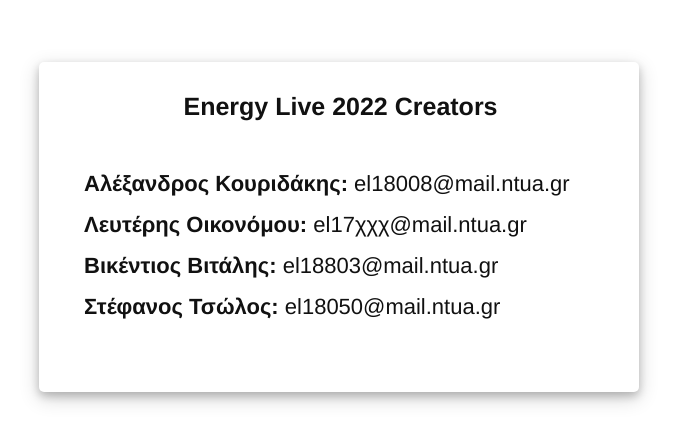
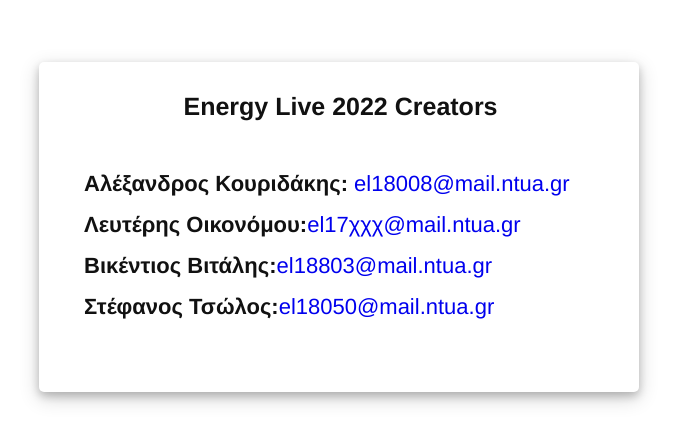
Before and after one commit to SeCre827/energy-live, a React (Create React App) app: page /about in a window 1280 px wide. Shown: the part 156-598 px from the top of the page, without its empty margins (301-978 px from the left). Built offline with nearby package versions, Linux system fonts and the light colour scheme.

Commit message:
Legal link

```diff
--- a/src/App.js
+++ b/src/App.js
@@ -5,7 +5,6 @@ import ExtendPlan from './pages/ExtendPlan';
 import About from './pages/About';
 import Plans from './pages/Plans';
 import Legal from './pages/Legal';
-
 import NotFound from './pages/NotFound';
 
 function App() {
--- a/src/pages/About.js
+++ b/src/pages/About.js
@@ -12,19 +12,19 @@ function About() {
             <h1 class="h1">Energy Live 2022 Creators</h1>
             <p>
               {" "}
-              <b>Αλέξανδρος Κουριδάκης:</b> el18008@mail.ntua.gr{" "}
+              <b>Αλέξανδρος Κουριδάκης:</b> <a target="_blank" rel='noopener noreferrer' href="https://webmail.ntua.gr">el18008@mail.ntua.gr{" "} </a>
             </p>
             <p>
               {" "}
-              <b>Λευτέρης Οικονόμου:</b> el17χχχ@mail.ntua.gr
+              <b>Λευτέρης Οικονόμου:</b><a target="_blank" rel='noopener noreferrer' href="https://webmail.ntua.gr">el17χχχ@mail.ntua.gr{" "} </a>
             </p>
             <p>
               {" "}
-              <b>Βικέντιος Βιτάλης:</b> el18803@mail.ntua.gr
+              <b>Βικέντιος Βιτάλης:</b><a target="_blank" rel='noopener noreferrer' href="https://webmail.ntua.gr">el18803@mail.ntua.gr{" "} </a>
             </p>
             <p>
               {" "}
-              <b>Στέφανος Τσώλος:</b> el18050@mail.ntua.gr
+              <b>Στέφανος Τσώλος:</b><a target="_blank" rel='noopener noreferrer' href="https://webmail.ntua.gr">el18050@mail.ntua.gr{" "} </a>
             </p>
           </div>
         </div>
--- a/src/pages/Welcome.js
+++ b/src/pages/Welcome.js
@@ -25,7 +25,8 @@ const Welcome = () => {
             <Link to='/plans'> Plans </Link>
           </li>
           <li>
-            <Link to='/legal'> Legal</Link>
+            {/* <Link to='/legal'> Legal </Link> */}
+            <a target="_blank" rel='noopener noreferrer' href="https://www.entsoe.eu/about/legal-and-regulatory/">Legal</a>
           </li>
         </ul>
       </div>
```
